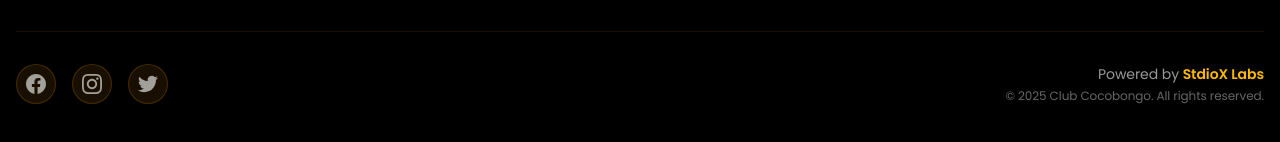
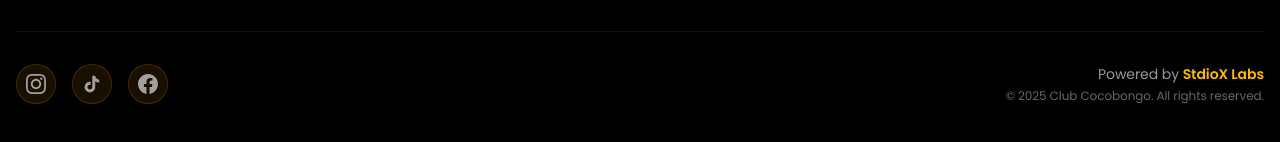
Before and after one commit to StdioX-Labs/cocobongo, a Next.js app: page / in a window 1280 px wide. Shown: the part 7394-7536 px from the top of the page. Built offline with nearby package versions, Linux system fonts and the light colour scheme.

Commit message:
social media

```diff
--- a/app/page.tsx
+++ b/app/page.tsx
@@ -1240,19 +1240,37 @@
           {/* Social Media */}
           <div className="flex flex-col md:flex-row justify-between items-center gap-4 pt-8 border-t border-amber-500/10">
             <div className="flex items-center gap-4">
-              <a href="#" className="w-10 h-10 rounded-full bg-amber-500/10 border border-amber-500/20 hover:border-amber-500/50 flex items-center justify-center transition-all hover:scale-110 group">
-                <svg className="w-5 h-5 text-white/60 group-hover:text-amber-400" fill="currentColor" viewBox="0 0 24 24">
-                  <path d="M24 12.073c0-6.627-5.373-12-12-12s-12 5.373-12 12c0 5.99 4.388 10.954 10.125 11.854v-8.385H7.078v-3.47h3.047V9.43c0-3.007 1.792-4.669 4.533-4.669 1.312 0 2.686.235 2.686.235v2.953H15.83c-1.491 0-1.956.925-1.956 1.874v2.25h3.328l-.532 3.47h-2.796v8.385C19.612 23.027 24 18.062 24 12.073z"/>
-                </svg>
-              </a>
-              <a href="#" className="w-10 h-10 rounded-full bg-amber-500/10 border border-amber-500/20 hover:border-amber-500/50 flex items-center justify-center transition-all hover:scale-110 group">
+              {/* Instagram */}
+              <a
+                href="https://www.instagram.com/theclub_cocobongo_official1/"
+                target="_blank"
+                rel="noopener noreferrer"
+                className="w-10 h-10 rounded-full bg-amber-500/10 border border-amber-500/20 hover:border-amber-500/50 flex items-center justify-center transition-all hover:scale-110 group"
+              >
                 <svg className="w-5 h-5 text-white/60 group-hover:text-amber-400" fill="currentColor" viewBox="0 0 24 24">
                   <path d="M12 2.163c3.204 0 3.584.012 4.85.07 3.252.148 4.771 1.691 4.919 4.919.058 1.265.069 1.645.069 4.849 0 3.205-.012 3.584-.069 4.849-.149 3.225-1.664 4.771-4.919 4.919-1.266.058-1.644.07-4.85.07-3.204 0-3.584-.012-4.849-.07-3.26-.149-4.771-1.699-4.919-4.92-.058-1.265-.07-1.644-.07-4.849 0-3.204.013-3.583.07-4.849.149-3.227 1.664-4.771 4.919-4.919 1.266-.057 1.645-.069 4.849-.069zm0-2.163c-3.259 0-3.667.014-4.947.072-4.358.2-6.78 2.618-6.98 6.98-.059 1.281-.073 1.689-.073 4.948 0 3.259.014 3.668.072 4.948.2 4.358 2.618 6.78 6.98 6.98 1.281.058 1.689.072 4.948.072 3.259 0 3.668-.014 4.948-.072 4.354-.2 6.782-2.618 6.979-6.98.059-1.28.073-1.689.073-4.948 0-3.259-.014-3.667-.072-4.947-.196-4.354-2.617-6.78-6.979-6.98-1.281-.059-1.69-.073-4.949-.073zm0 5.838c-3.403 0-6.162 2.759-6.162 6.162s2.759 6.163 6.162 6.163 6.162-2.759 6.162-6.163c0-3.403-2.759-6.162-6.162-6.162zm0 10.162c-2.209 0-4-1.79-4-4 0-2.209 1.791-4 4-4s4 1.791 4 4c0 2.21-1.791 4-4 4zm6.406-11.845c-.796 0-1.441.645-1.441 1.44s.645 1.44 1.441 1.44c.795 0 1.439-.645 1.439-1.44s-.644-1.44-1.439-1.44z"/>
                 </svg>
               </a>
-              <a href="#" className="w-10 h-10 rounded-full bg-amber-500/10 border border-amber-500/20 hover:border-amber-500/50 flex items-center justify-center transition-all hover:scale-110 group">
+
+              {/* TikTok */}
+              <a
+                href="https://www.tiktok.com/@the.club.cocobongo?_r=1&_t=ZM-9191fPBtSfM"
+                target="_blank"
+                rel="noopener noreferrer"
+                className="w-10 h-10 rounded-full bg-amber-500/10 border border-amber-500/20 hover:border-amber-500/50 flex items-center justify-center transition-all hover:scale-110 group"
+              >
                 <svg className="w-5 h-5 text-white/60 group-hover:text-amber-400" fill="currentColor" viewBox="0 0 24 24">
-                  <path d="M23.953 4.57a10 10 0 01-2.825.775 4.958 4.958 0 002.163-2.723c-.951.555-2.005.959-3.127 1.184a4.92 4.92 0 00-8.384 4.482C7.69 8.095 4.067 6.13 1.64 3.162a4.822 4.822 0 00-.666 2.475c0 1.71.87 3.213 2.188 4.096a4.904 4.904 0 01-2.228-.616v.06a4.923 4.923 0 003.946 4.827 4.996 4.996 0 01-2.212.085 4.936 4.936 0 004.604 3.417 9.867 9.867 0 01-6.102 2.105c-.39 0-.779-.023-1.17-.067a13.995 13.995 0 007.557 2.209c9.053 0 13.998-7.496 13.998-13.985 0-.21 0-.42-.015-.63A9.935 9.935 0 0024 4.59z"/>
+                  <path d="M19.59 6.69a4.83 4.83 0 0 1-3.77-4.25V2h-3.45v13.67a2.89 2.89 0 0 1-5.2 1.74 2.89 2.89 0 0 1 2.31-4.64 2.93 2.93 0 0 1 .88.13V9.4a6.84 6.84 0 0 0-1-.05A6.33 6.33 0 0 0 5 20.1a6.34 6.34 0 0 0 10.86-4.43v-7a8.16 8.16 0 0 0 4.77 1.52v-3.4a4.85 4.85 0 0 1-1-.1z"/>
+                </svg>
+              </a>
+
+              {/* Facebook */}
+              <a
+                href="#"
+                className="w-10 h-10 rounded-full bg-amber-500/10 border border-amber-500/20 hover:border-amber-500/50 flex items-center justify-center transition-all hover:scale-110 group"
+              >
+                <svg className="w-5 h-5 text-white/60 group-hover:text-amber-400" fill="currentColor" viewBox="0 0 24 24">
+                  <path d="M24 12.073c0-6.627-5.373-12-12-12s-12 5.373-12 12c0 5.99 4.388 10.954 10.125 11.854v-8.385H7.078v-3.47h3.047V9.43c0-3.007 1.792-4.669 4.533-4.669 1.312 0 2.686.235 2.686.235v2.953H15.83c-1.491 0-1.956.925-1.956 1.874v2.25h3.328l-.532 3.47h-2.796v8.385C19.612 23.027 24 18.062 24 12.073z"/>
                 </svg>
               </a>
             </div>
```
